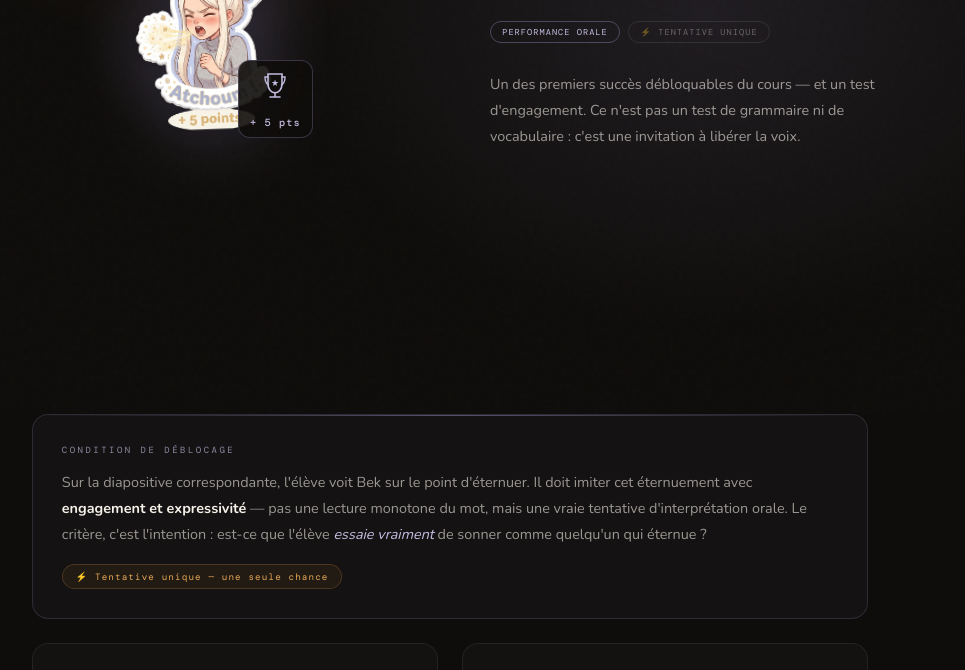
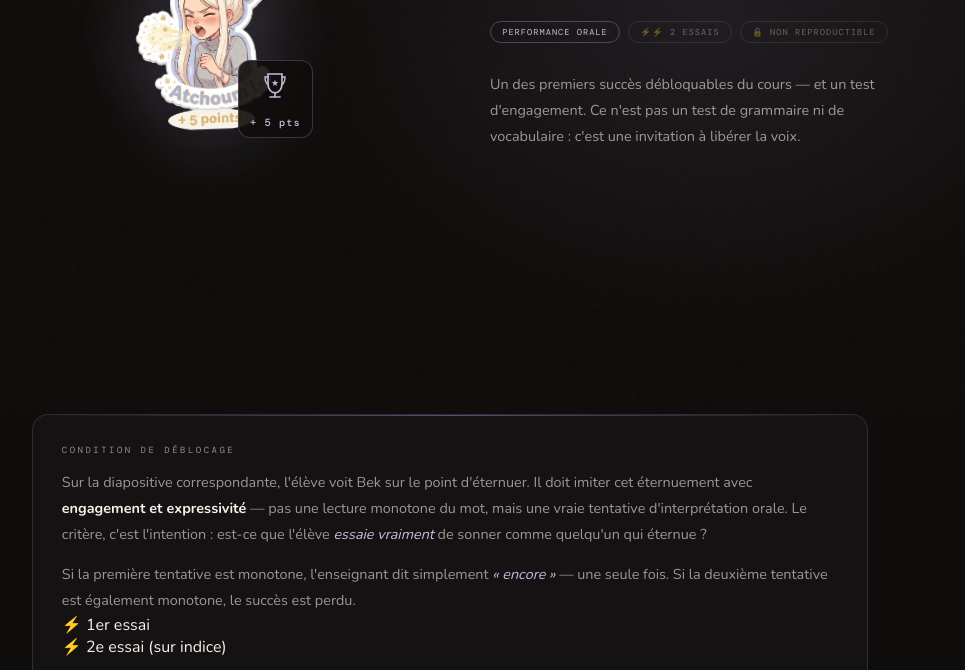
Before and after one commit to kebbek-fr/univers, a plain HTML site: page succes-01-atchoum.html in a window 1280 px wide. Shown: the part 386-1056 px from the top of the page, without its empty margins (190-1155 px from the left). Drawn offline with nearby package versions, Linux system fonts and the light colour scheme; a web font is replaced by a local one.

Commit message:
Update succes-01-atchoum.html

```diff
--- a/succes-01-atchoum.html
+++ b/succes-01-atchoum.html
@@ -379,7 +379,8 @@
       <div class="hero-divider"></div>
       <div class="hero-tags">
         <span class="tag highlight">Performance orale</span>
-        <span class="tag">⚡ Tentative unique</span>
+        <span class="tag">⚡⚡ 2 essais</span>
+        <span class="tag">🔒 Non reproductible</span>
       </div>
       <p style="font-size:0.9rem;font-weight:300;color:var(--cream-dim);line-height:1.8;opacity:0;animation:fadeUp 0.5s 0.65s ease forwards;">
         Un des premiers succès débloquables du cours — et un test d'engagement. Ce n'est pas un test de grammaire ni de vocabulaire : c'est une invitation à libérer la voix.
@@ -396,7 +397,20 @@
     <p class="info-card-text">
       Sur la diapositive correspondante, l'élève voit Bek sur le point d'éternuer. Il doit imiter cet éternuement avec <strong>engagement et expressivité</strong> — pas une lecture monotone du mot, mais une vraie tentative d'interprétation orale. Le critère, c'est l'intention : est-ce que l'élève <em>essaie vraiment</em> de sonner comme quelqu'un qui éternue ?
     </p>
-    <div class="tentative-unique">⚡ Tentative unique — une seule chance</div>
+    <p class="info-card-text" style="margin-top:0.9rem;">
+      Si la première tentative est monotone, l'enseignant dit simplement <em>« encore »</em> — une seule fois. Si la deuxième tentative est également monotone, le succès est perdu.
+    </p>
+    <div class="essais-grid">
+      <div class="essai-item">
+        <span class="essai-num">⚡</span>
+        <span>1er essai</span>
+      </div>
+      <div class="essai-item">
+        <span class="essai-num">⚡</span>
+        <span>2e essai (sur indice)</span>
+      </div>
+    </div>
+    <div class="tentative-unique">🔒 Non reproductible — la fenêtre se ferme après cette session</div>
   </div>
 
   <div class="info-card">
```
